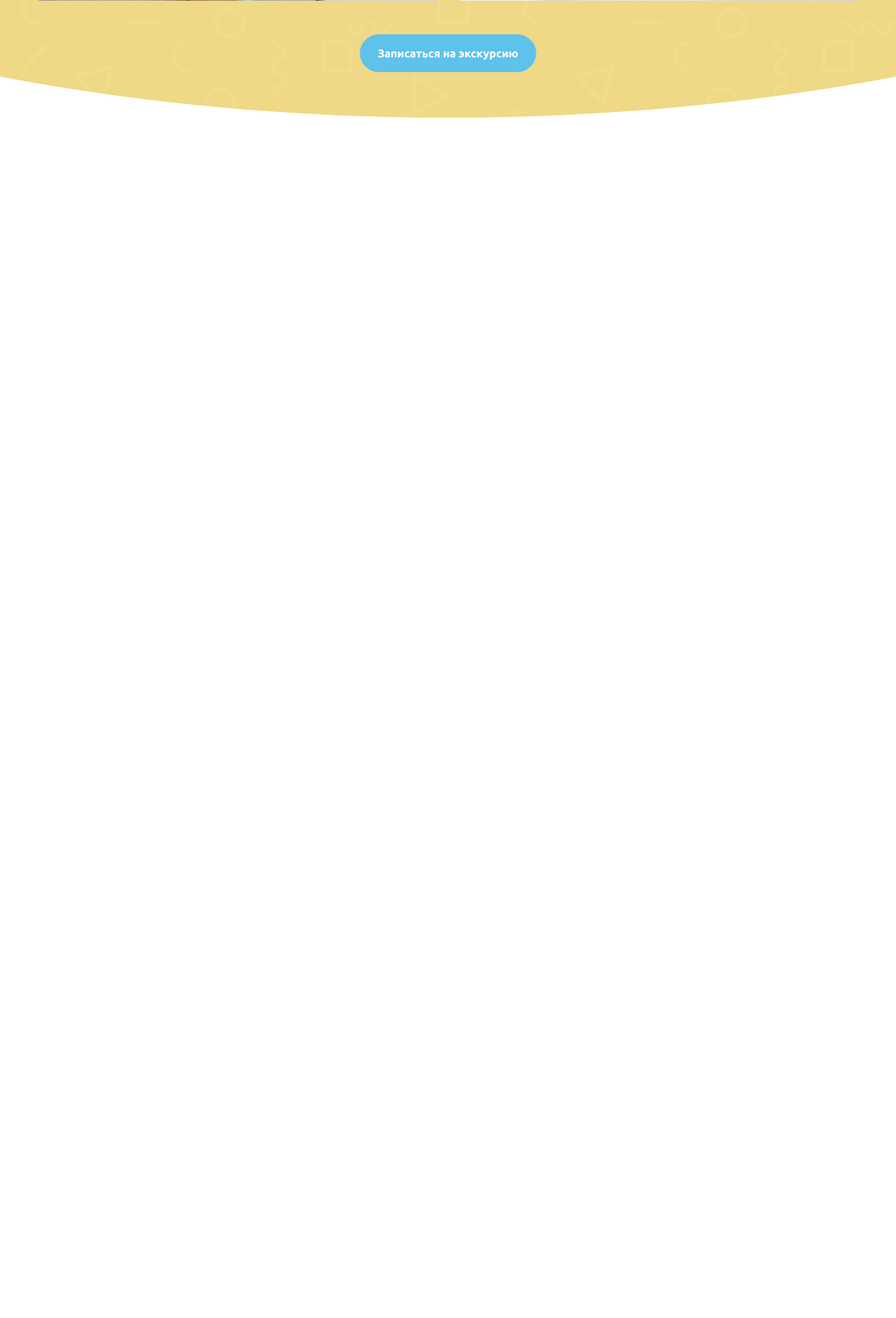
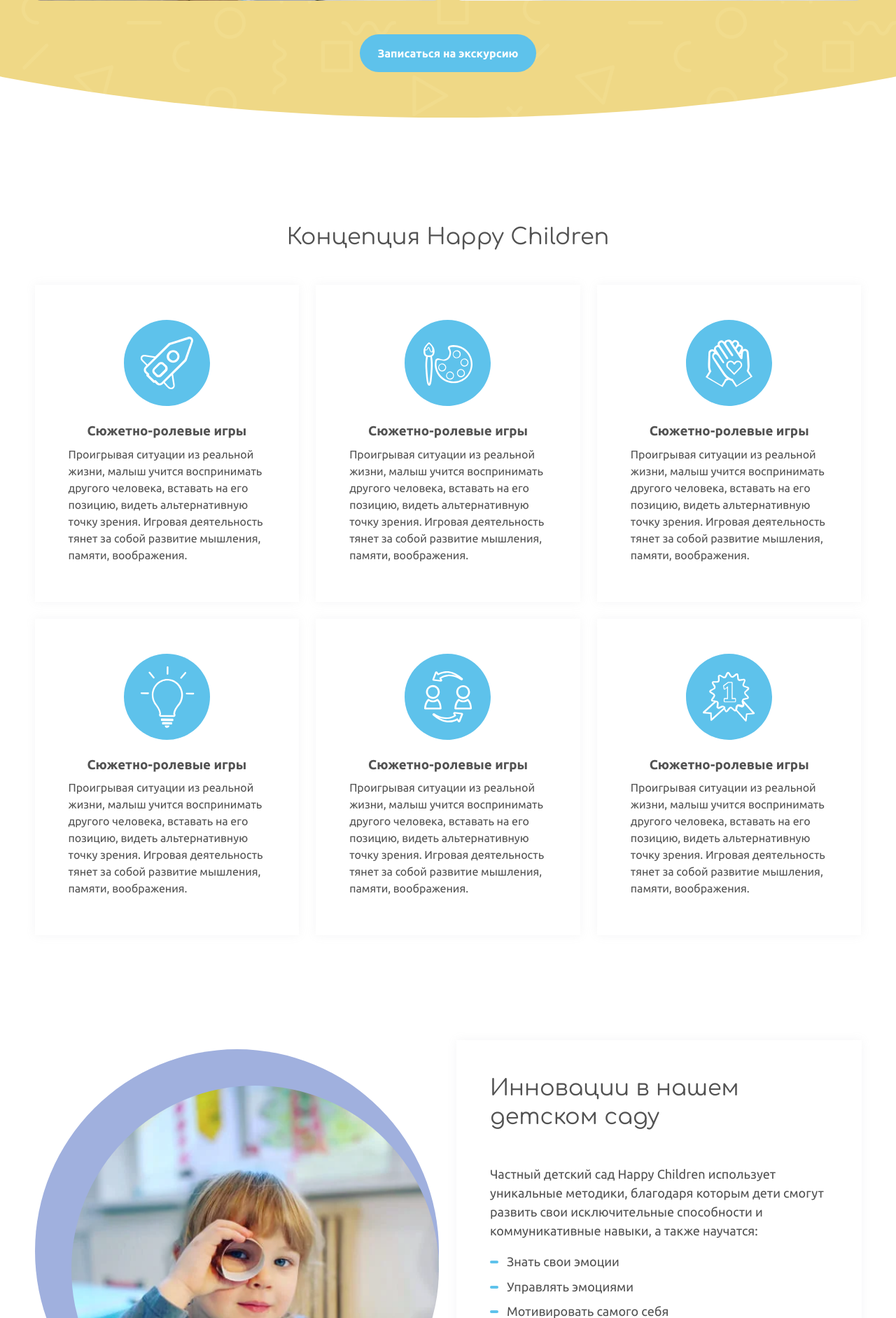
Before and after one commit to acr0matic/happy-children, a PHP site: page / in a window 1280 px wide. Shown: the part 3686-5569 px from the top of the page at 70% size. Before the commit the page ends 3854 px from the top, so only its background shows below. Run offline with PHP 8.4, Linux system fonts and the light colour scheme; style sheets or scripts are compiled from the project's sources.

Commit message:
feat: верстка "концепция"

```diff
--- a/src/index.html
+++ b/src/index.html
@@ -383,7 +383,246 @@
       </div>
       <!-- /.container -->
     </section>
+
+    <section id="concept" class="section">
+      <div class="container">
+        <h2 class="section__title text-center">Концепция Happy Children</h2>
+
+        <div class="concept">
+          <div class="concept__cards concept-cards">
+            <div class="row">
+              <div class="col-4 mb-4">
+                <div class="concept-cards__item">
+                  <img class="concept-cards__icon" src="img/page/main/concept/1.svg" alt="">
+
+                  <div class="concept-cards__wrapper">
+                    <h3 class="concept-cards__title">Сюжетно-ролевые игры </h3>
+                    <p class="concept-cards__description">Проигрывая ситуации из реальной жизни, малыш учится воспринимать другого человека, вставать на его позицию, видеть альтернативную точку зрения. Игровая деятельность тянет за собой развитие мышления, памяти, воображения.</p>
+                  </div>
+                  <!-- /.concept-cards__wrapper -->
+                </div>
+                <!-- /.concept-cards__item -->
+              </div>
+              <!-- /.col-4 -->
+
+              <div class="col-4 mb-4">
+                <div class="concept-cards__item">
+                  <img class="concept-cards__icon" src="img/page/main/concept/2.svg" alt="">
+
+                  <div class="concept-cards__wrapper">
+                    <h3 class="concept-cards__title">Сюжетно-ролевые игры </h3>
+                    <p class="concept-cards__description">Проигрывая ситуации из реальной жизни, малыш учится воспринимать другого человека, вставать на его позицию, видеть альтернативную точку зрения. Игровая деятельность тянет за собой развитие мышления, памяти, воображения.</p>
+                  </div>
+                  <!-- /.concept-cards__wrapper -->
+                </div>
+                <!-- /.concept-cards__item -->
+              </div>
+              <!-- /.col-4 -->
+
+              <div class="col-4 mb-4">
+                <div class="concept-cards__item">
+                  <img class="concept-cards__icon" src="img/page/main/concept/3.svg" alt="">
+
+                  <div class="concept-cards__wrapper">
+                    <h3 class="concept-cards__title">Сюжетно-ролевые игры </h3>
+                    <p class="concept-cards__description">Проигрывая ситуации из реальной жизни, малыш учится воспринимать другого человека, вставать на его позицию, видеть альтернативную точку зрения. Игровая деятельность тянет за собой развитие мышления, памяти, воображения.</p>
+                  </div>
+                  <!-- /.concept-cards__wrapper -->
+                </div>
+                <!-- /.concept-cards__item -->
+              </div>
+              <!-- /.col-4 -->
+
+              <div class="col-4">
+                <div class="concept-cards__item">
+                  <img class="concept-cards__icon" src="img/page/main/concept/4.svg" alt="">
+
+                  <div class="concept-cards__wrapper">
+                    <h3 class="concept-cards__title">Сюжетно-ролевые игры </h3>
+                    <p class="concept-cards__description">Проигрывая ситуации из реальной жизни, малыш учится воспринимать другого человека, вставать на его позицию, видеть альтернативную точку зрения. Игровая деятельность тянет за собой развитие мышления, памяти, воображения.</p>
+                  </div>
+                  <!-- /.concept-cards__wrapper -->
+                </div>
+                <!-- /.concept-cards__item -->
+              </div>
+              <!-- /.col-4 -->
+
+              <div class="col-4">
+                <div class="concept-cards__item">
+                  <img class="concept-cards__icon" src="img/page/main/concept/5.svg" alt="">
+
+                  <div class="concept-cards__wrapper">
+                    <h3 class="concept-cards__title">Сюжетно-ролевые игры </h3>
+                    <p class="concept-cards__description">Проигрывая ситуации из реальной жизни, малыш учится воспринимать другого человека, вставать на его позицию, видеть альтернативную точку зрения. Игровая деятельность тянет за собой развитие мышления, памяти, воображения.</p>
+                  </div>
+                  <!-- /.concept-cards__wrapper -->
+                </div>
+                <!-- /.concept-cards__item -->
+              </div>
+              <!-- /.col-4 -->
+
+              <div class="col-4">
+                <div class="concept-cards__item">
+                  <img class="concept-cards__icon" src="img/page/main/concept/6.svg" alt="">
+
+                  <div class="concept-cards__wrapper">
+                    <h3 class="concept-cards__title">Сюжетно-ролевые игры </h3>
+                    <p class="concept-cards__description">Проигрывая ситуации из реальной жизни, малыш учится воспринимать другого человека, вставать на его позицию, видеть альтернативную точку зрения. Игровая деятельность тянет за собой развитие мышления, памяти, воображения.</p>
+                  </div>
+                  <!-- /.concept-cards__wrapper -->
+                </div>
+                <!-- /.concept-cards__item -->
+              </div>
+              <!-- /.col-4 -->
+            </div>
+            <!-- /.row -->
+          </div>
+          <!-- /.concept__cards concept-cards -->
+
+          <div class="concept__information concept-information">
+            <div class="row align-items-center">
+              <div class="col-6">
+                <div class="concept-information__picture">
+                  <picture>
+                    <source srcset="img/page/main/concept/photos/1.webp" type="image/webp">
+                    <img class="concept-information__image" src="img/page/main/concept/photos/1.jpg" alt="">
+                  </picture>
+                </div>
+                <!-- /.about__picture -->
+              </div>
+              <!-- /.col-6 -->
+
+              <div class="col-6">
+                <div class="concept-information__content">
+                  <h2 class="concept-information__title section__title">
+                    Инновации в нашем
+                    <br>
+                    детском саду
+                  </h2>
+
+                  <div class="concept-information__text">
+                    <p class="concept-information__text section__text">
+                      Частный детский сад Happy Children использует уникальные методики, благодаря которым дети смогут развить свои исключительные способности и коммуникативные навыки, а также научатся:
+                    </p>
+
+                    <ul class="concept-information__list list list--line">
+                      <li class="list__item">Знать свои эмоции</li>
+                      <li class="list__item">Управлять эмоциями</li>
+                      <li class="list__item">Мотивировать самого себя</li>
+                      <li class="list__item">Распознавать эмоции других людей</li>
+                      <li class="list__item">Поддерживать взаимоотношения</li>
+                    </ul>
+                  </div>
+                  <!-- /.about__text -->
+
+                  <div class="concept-information__action">
+                    <button class="button button-outline">Записаться на экскурсию</button>
+                  </div>
+                  <!-- /.about__action -->
+                </div>
+                <!-- /.about__content -->
+              </div>
+              <!-- /.col-6 -->
+            </div>
+            <!-- /.row -->
+
+            <div class="row align-items-center">
+              <div class="col-6">
+                <div class="concept-information__picture">
+                  <picture>
+                    <source srcset="img/page/main/concept/photos/2.webp" type="image/webp">
+                    <img class="concept-information__image" src="img/page/main/concept/photos/2.jpg" alt="">
+                  </picture>
+                </div>
+                <!-- /.about__picture -->
+              </div>
+              <!-- /.col-6 -->
+
+              <div class="col-6">
+                <div class="concept-information__content">
+                  <h2 class="concept-information__title section__title">
+                    Индивидуальный подход
+                    <br>
+                    и комфорт
+                  </h2>
+
+                  <div class="concept-information__text">
+                    <p class="concept-information__text section__text">
+                      Питание составляет детский диетолог с учётом особенностей здоровья и образа жизни ребёнка.
+                      Возможность поменять меню:
+                    </p>
+
+                    <ul class="concept-information__list list list--line">
+                      <li class="list__item">Выбрать веганские и вегетарианские позиции, исключить блюда с возможными аллергенами</li>
+                      <li class="list__item">Распланированный режим игры и отдыха</li>
+                      <li class="list__item">Постоянная доступность педагогов и воспитателей</li>
+                    </ul>
+                  </div>
+                  <!-- /.about__text -->
+
+                  <div class="concept-information__action">
+                    <button class="button button-outline">Записаться на экскурсию</button>
+                  </div>
+                  <!-- /.about__action -->
+                </div>
+                <!-- /.about__content -->
+              </div>
+              <!-- /.col-6 -->
+            </div>
+            <!-- /.row -->
+
+            <div class="row align-items-center">
+              <div class="col-6">
+                <div class="concept-information__picture">
+                  <picture>
+                    <source srcset="img/page/main/concept/photos/3.webp" type="image/webp">
+                    <img class="concept-information__image" src="img/page/concept/photos/3.jpg" alt="">
+                  </picture>
+                </div>
+                <!-- /.about__picture -->
+              </div>
+              <!-- /.col-6 -->
+
+              <div class="col-6">
+                <div class="concept-information__content">
+                  <h2 class="concept-information__title section__title">
+                    Атмосфера
+                  </h2>
+
+                  <div class="concept-information__text">
+                    <p class="concept-information__text section__text">
+                      Дети с большим удовольствием ходят в Happy Children, ждут общения друг с другом, с восторгом рассказывают родителям, как прошел день.
+                    </p>
+
+                    <p class="concept-information__text section__text">
+                      Мы создали в нашем детском саду теплую семейную атмосферу, которой очень дорожим. Happy Children — это тематические праздники, костюмированные представления, выездные экскурсии.
+                    </p>
+
+                    <p class="concept-information__text section__text">
+                      Одна из важных целей команды Happy Children — наполнить жизнь малышей яркими эмоциями и событиями, подарить им незабываемое детство.
+                    </p>
+                  </div>
+                  <!-- /.about__text -->
+
+                  <div class="concept-information__action">
+                    <button class="button button-outline">Записаться на экскурсию</button>
+                  </div>
+                  <!-- /.about__action -->
+                </div>
+                <!-- /.about__content -->
+              </div>
+              <!-- /.col-6 -->
+            </div>
+            <!-- /.row -->
+          </div>
+          <!-- /.concept__information concept-information -->
+        </div>
+        <!-- /.concept -->
+      </div>
+      <!-- /.container -->
+    </section>
   </main>
+
 
   <!-- Подвал -->
   <footer>
--- a/src/scss/components/list/_list.scss
+++ b/src/scss/components/list/_list.scss
@@ -1,18 +1,31 @@
 .list {
   &--checkmark {
-    .list__item {
-      font-size: $font-size-4;
-    }
-
     .list__item::before {
       content: url("../img/icons/list/checkmark.svg");
+
+      position: relative;
+      bottom: 3px;
+
       margin-right: 18px;
+    }
+  }
+
+  &--line {
+    .list__item::before {
+      content: url("../img/icons/list/line.svg");
+
+      position: relative;
+      bottom: 4px;
+
+      margin-right: 12px;
     }
   }
 
   &__item {
     display: flex;
-    align-items: center;
+    align-items: flex-start;
+
+    font-size: $font-size-4;
 
     &:not(:last-child) {
       margin-bottom: 15px;
--- a/src/scss/components/section/_section.scss
+++ b/src/scss/components/section/_section.scss
@@ -2,6 +2,8 @@
   padding-top: 150px;
 
   &__title {
+    margin-bottom: 48px;
+
     font-family: Comfortaa, sans-serif;
     font-weight: $weight-Regular;
     font-size: $font-size-1;
--- a/src/scss/layout/_layout.scss
+++ b/src/scss/layout/_layout.scss
@@ -12,3 +12,4 @@
 @import "pages/main/about.scss";
 @import "pages/main/advantages.scss";
 @import "pages/main/gallery.scss";
+@import "pages/main/concept/main.scss";
--- /dev/null
+++ b/src/scss/layout/pages/main/concept/_concept-cards.scss
@@ -0,0 +1,21 @@
+.concept-cards {
+  &__item {
+    display: flex;
+    flex-direction: column;
+    align-items: center;
+
+    padding: 50px 48px 55px 48px;
+
+    background-color: $palette-white;
+    box-shadow: $shadow;
+  }
+
+  &__icon {
+    margin-bottom: 25px;
+  }
+
+  &__title {
+    margin-bottom: 10px;
+    text-align: center;
+  }
+}
--- /dev/null
+++ b/src/scss/layout/pages/main/concept/_concept-information.scss
@@ -0,0 +1,62 @@
+.concept-information {
+  .row {
+    &:nth-child(1) {
+      .concept-information__picture {
+        background-color: $palette-darkblue;
+      }
+    }
+
+    &:nth-child(2) {
+      .concept-information__picture {
+        background-color: $palette-purple;
+      }
+    }
+
+    @include even() {
+      flex-direction: row-reverse;
+
+      .concept-information__image {
+        right: initial;
+        left: 0;
+      }
+    }
+
+    &:not(:last-child) {
+      margin-bottom: 150px;
+    }
+  }
+  &__content {
+    padding: 48px;
+    background-color: $palette-white;
+    box-shadow: $shadow;
+  }
+
+  &__text {
+    margin-bottom: 25px;
+    font-size: $font-size-4;
+  }
+
+  &__action {
+  }
+
+  &__picture {
+    position: relative;
+    background-color: $palette-yellow;
+    border-radius: 50%;
+
+    width: 100%;
+    max-width: 577px;
+    height: 577px;
+  }
+
+  &__image {
+    position: absolute;
+    right: 0;
+    bottom: 0;
+
+    width: 525px;
+    height: 525px;
+
+    border-radius: 50%;
+  }
+}
--- /dev/null
+++ b/src/scss/layout/pages/main/concept/_concept.scss
@@ -0,0 +1,8 @@
+#concept {
+}
+
+.concept {
+  &__cards {
+    margin-bottom: 150px;
+  }
+}
--- /dev/null
+++ b/src/scss/layout/pages/main/concept/_main.scss
@@ -0,0 +1,3 @@
+@import "concept";
+@import "concept-cards";
+@import "concept-information";
```
Also changed, not shown: src/img/icons/list/line.svg (added), src/img/page/main/concept/photos/1.jpg (added), src/img/page/main/concept/photos/1.webp (added), src/img/page/main/concept/photos/2.jpg (added), src/img/page/main/concept/photos/2.webp (added), src/img/page/main/concept/photos/3.jpg (added), src/img/page/main/concept/photos/3.webp (added).
